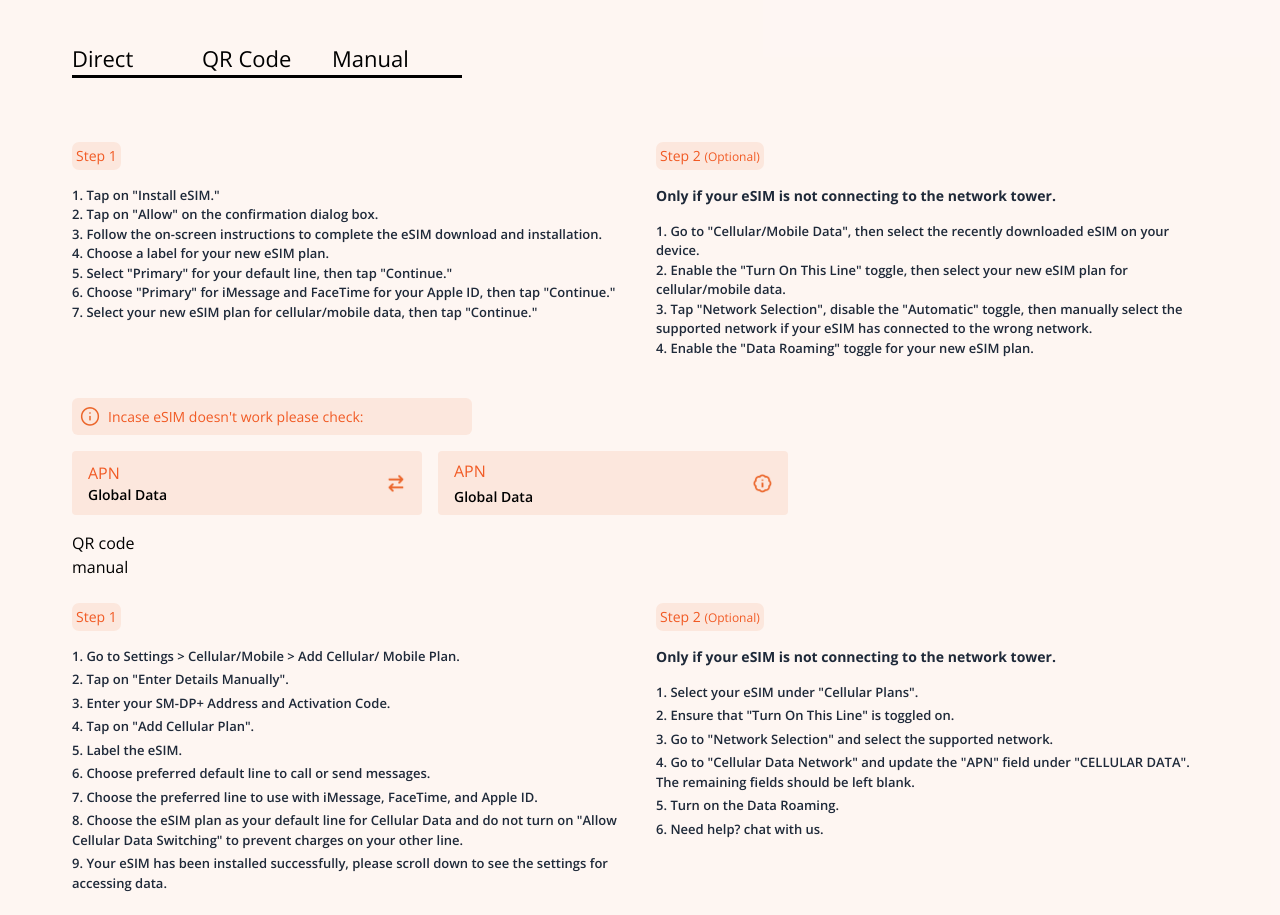
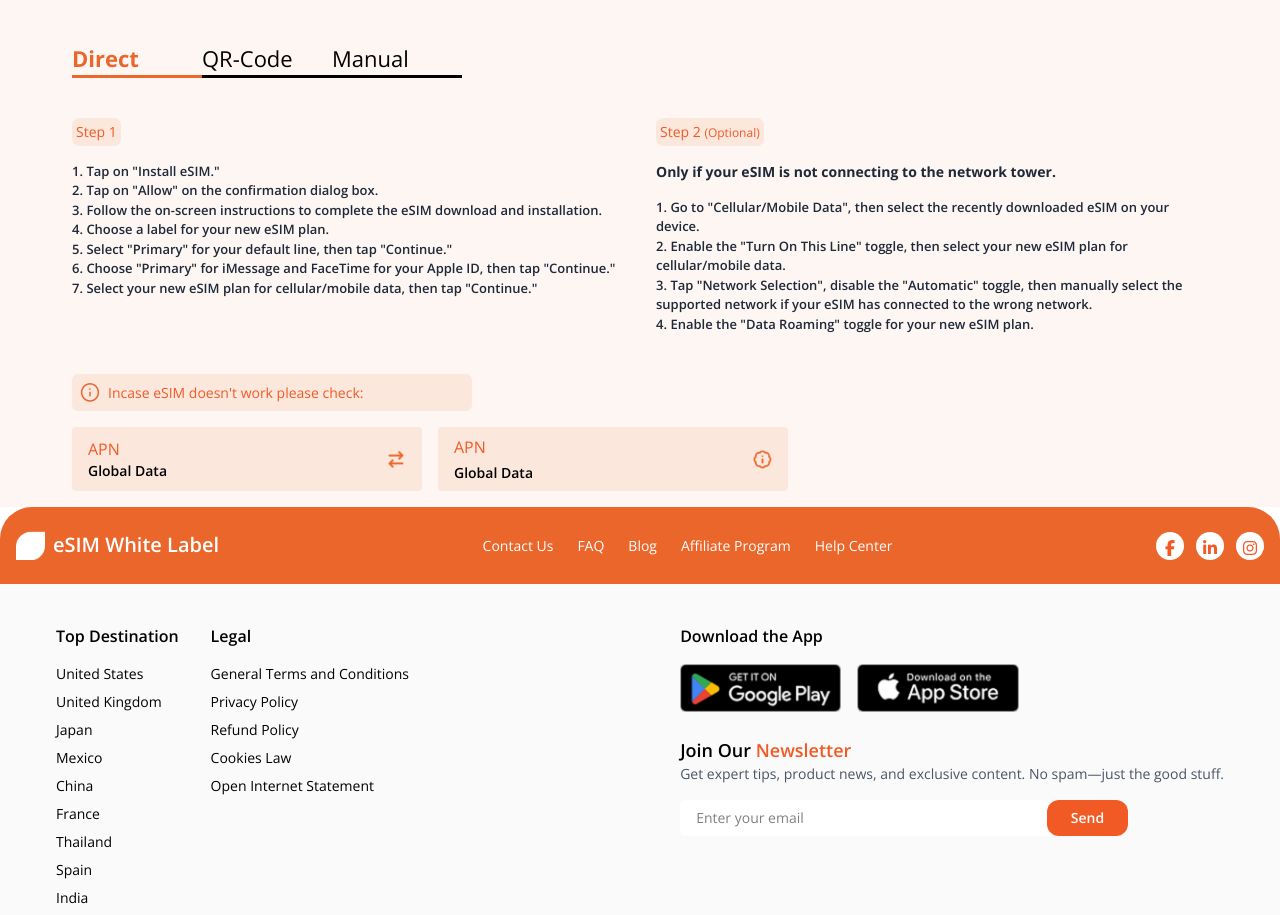
Before and after one commit to Shafqatraza494/e-sim, a Next.js app: page /esim-details/android in a window 1280 px wide. Shown: the part 1214-2129 px from the top of the page. Built offline with nearby package versions, Linux system fonts and the light colour scheme; a web font is replaced by a local one.

Commit message:
sim installation

```diff
--- a/src/Components/Sim-Inatallation/SimInstallation.jsx
+++ b/src/Components/Sim-Inatallation/SimInstallation.jsx
@@ -9,8 +9,7 @@ import QRCode from "./tabs/QRCode";
 import Manual from "./tabs/Manual";
 
 function SimInstallation() {
-  const [activeTab, setActiveTab] = useState("Data");
-  const [directData, setDirectData] = useState("direct");
+  const [activeTab, setActiveTab] = useState("Direct");
   return (
     <>
       <div className="flex flex-col gap-10 px-18">
@@ -24,8 +23,8 @@ function SimInstallation() {
           <ButtonOutlineOrange text={"Android Devices"} />
         </div>
         <div>
-          <ul className="flex   mt-1 text-[22px] align-middle">
-            {["Direct", "QR Code", "Manual"].map((tab, index) => (
+          <ul className="flex  mt-1 text-[22px] align-middle">
+            {["Direct", "QR-Code", "Manual"].map((tab, index) => (
               <li
                 key={index}
                 onClick={() => setActiveTab(tab)}
@@ -41,12 +40,9 @@ function SimInstallation() {
           </ul>
         </div>
         <div>
-          <Direct />
-          <h1>QR code</h1>
-          {directData === "qr" ? <p>QR Code</p> : null}
-          <h1>manual</h1>
-          <QRCode />
-          <Manual />
+          {activeTab === "Direct" ? <Direct /> : ""}
+          {activeTab === "QR-Code" ? <QRCode /> : ""}
+          {activeTab === "Manual" ? <Manual /> : ""}
         </div>
       </div>
     </>
--- a/src/Components/Sim-Inatallation/tabs/Direct.jsx
+++ b/src/Components/Sim-Inatallation/tabs/Direct.jsx
@@ -4,7 +4,7 @@ import React from "react";
 function Direct() {
   return (
     <div className="flex flex-col">
-      <div className="flex flex-col md:flex-row gap-8 py-6">
+      <div className="flex flex-col md:flex-row gap-8 pb-6">
         {/* Step 1 */}
         <div className="md:w-1/2">
           <h2 className="text-[#F15A24] w-fit bg-[#EB662B1A] p-1 rounded-[7px] text-sm mb-4">
--- a/src/Components/Sim-Inatallation/tabs/Manual.jsx
+++ b/src/Components/Sim-Inatallation/tabs/Manual.jsx
@@ -66,7 +66,7 @@ function Manual() {
         </div>
       </div>
 
-      <div className="flex flex-col md:flex-row gap-8  py-4">
+      <div className="flex flex-col md:flex-row gap-8 pb-4">
         {/* Step 1 */}
         <div className="md:w-1/2">
           <h2 className="text-[#F15A24] w-fit bg-[#EB662B1A] p-1 rounded-[7px] text-sm mb-4">
--- a/src/Components/Sim-Inatallation/tabs/QRCode.jsx
+++ b/src/Components/Sim-Inatallation/tabs/QRCode.jsx
@@ -6,7 +6,7 @@ function QRCode() {
   return (
     <>
       <div className="flex flex-col">
-        <div className="flex flex-col md:flex-row gap-8 py-6">
+        <div className="flex flex-col md:flex-row gap-8 pb-6">
           {/* Step 1 */}
           <div className="md:w-1/2">
             <h2 className="text-[#F15A24] w-fit bg-[#EB662B1A] p-1 rounded-[7px] text-sm mb-4">
--- a/src/app/esim-details/android/page.js
+++ b/src/app/esim-details/android/page.js
@@ -15,7 +15,7 @@ function page() {
         btn1={"Buy eSIM"}
         btn2={"My eSIM"}
       />
-      <div className="flex flex-row  p-20 gap-4">
+      <div className="flex lg:flex-row flex-col p-20 gap-4">
         <SimDetailsCard />
         <UsageDetailsCard />
       </div>
```
